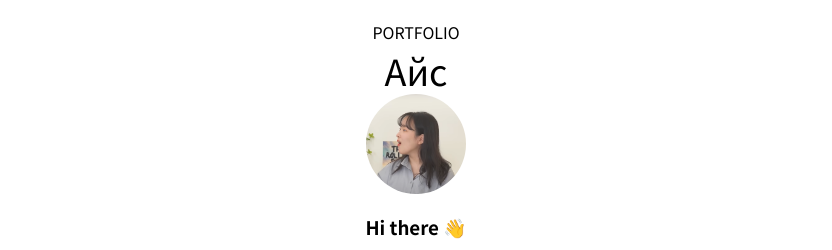
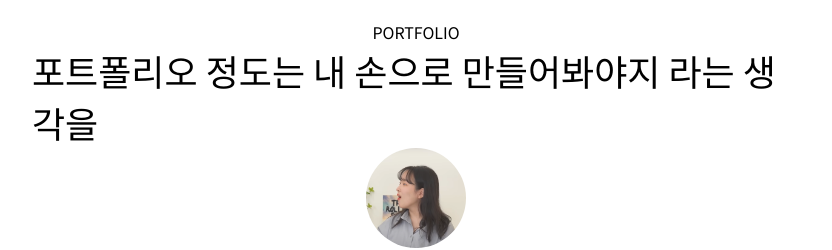
Before and after one commit to da-in/resume, a React (Create React App) app: page / in a window 1280 px wide. Shown: the top 250 px of the page, without its empty margins (224-1056 px from the left). Built offline with nearby package versions, Linux system fonts and the light colour scheme.

Commit message:
:speech_balloon: Change Title Typing
Change Title Typing

```diff
--- a/src/components/TypeTitle.js
+++ b/src/components/TypeTitle.js
@@ -3,10 +3,16 @@ import styled from 'styled-components';
 
 const TitleDiv = styled.div`
     font-size: ${({ theme }) => theme.fontSizes.title};
-    height: 50px;
+    min-height: 60px;
 `;
 
-const TEXT = ['최다인 ', 'Choi Da-in ', '崔多仁 ', 'Айсулу '];
+const TEXT = [
+    '안녕하세요. 프론트엔드 개발자 최다인입니다. ',
+    '프론트엔드 개발자라면! ',
+    '포트폴리오 정도는 내 손으로 만들어봐야지 라는 생각을 담아  ',
+    '개발중인 페이지 입니다 :) ',
+];
+// const TEXT = ['최다인 ', 'Choi Da-in ', '崔多仁 ', 'Айсулу '];
 
 function TypeTitle() {
     const [title, setTitle] = useState('');
@@ -22,7 +28,7 @@ function TypeTitle() {
                 return updated;
             });
             setCount(count + 1);
-        }, 300);
+        }, 100);
         const next = () => {
             clearInterval(loop);
             setTitle('');
```
